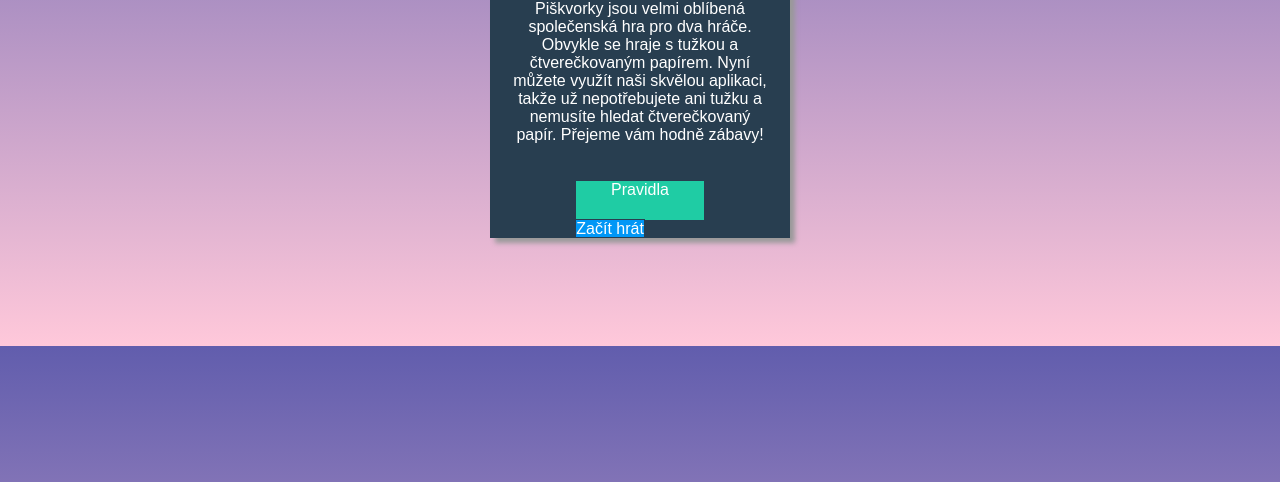
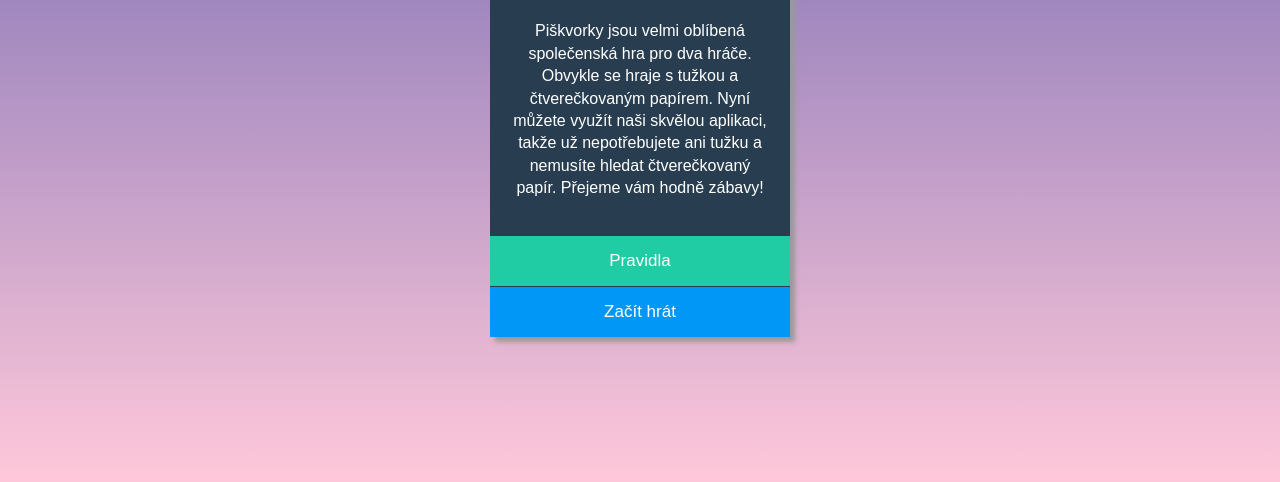
Before and after one commit to EvaLala123/piskvorky, a plain HTML site: page index.html in a window 1280 px wide. Shown: the part 318-800 px from the top of the page. Drawn offline with Linux system fonts and the light colour scheme.

Commit message:
dokončeno

```diff
--- a/style.css
+++ b/style.css
@@ -1,22 +1,24 @@
 body {
-  background-color: ;
   text-align: center;
   color: #ffffff;
   padding-top: 20px;
   padding-bottom: 100px;
   font-family: sans-serif;
   background-image: linear-gradient(#615dad, #ffc8da);
+  background-size: 100vw 100vh;
 }
 
 h1 {
   font-family: 'Lobster', cursive;
+  font-size: 40px;
+}
+
+p {
+  line-height: 1.4;
 }
 
 .kriskros {
   width: 300px;
-  display: flex;
-  flex-wrap: wrap;
-  justify-content: center;
   margin: 0 auto;
   box-shadow: 5px 5px 5px #999;
   background-color: #283e50;
@@ -35,39 +37,28 @@ h1 {
 .obsah {
   padding: 20px;
 }
-/*------------*/
-
-.tlacitka {
-  display: flex;
-  flex-wrap: wrap;
-  align-items: center;
-}
-
-
 
 .pravidla {
   background-color: #1fcca4;
-  flex-basis: 100%;
-  height: 40px;
-  display: flex;
+  border-bottom: 1px solid #283e50;
 }
 
 .zacitHrat {
   background-color: #0197f6;
 }
 
-
-.tlacitka a {
+a {
   text-decoration: none;
   color: #ffffff;
-  height: 40px;
   text-align: center;
-  border: 1px solid #283e50;
-  width: 100%;
+  padding: 15px;
+  display: block;
+  font-size: 17px;
 }
 
-
-
+/* .pravidla a {
+  padding: 15px 118px;
+} */
 
 .pravidla :hover,
 .pravidla :focus,
```
